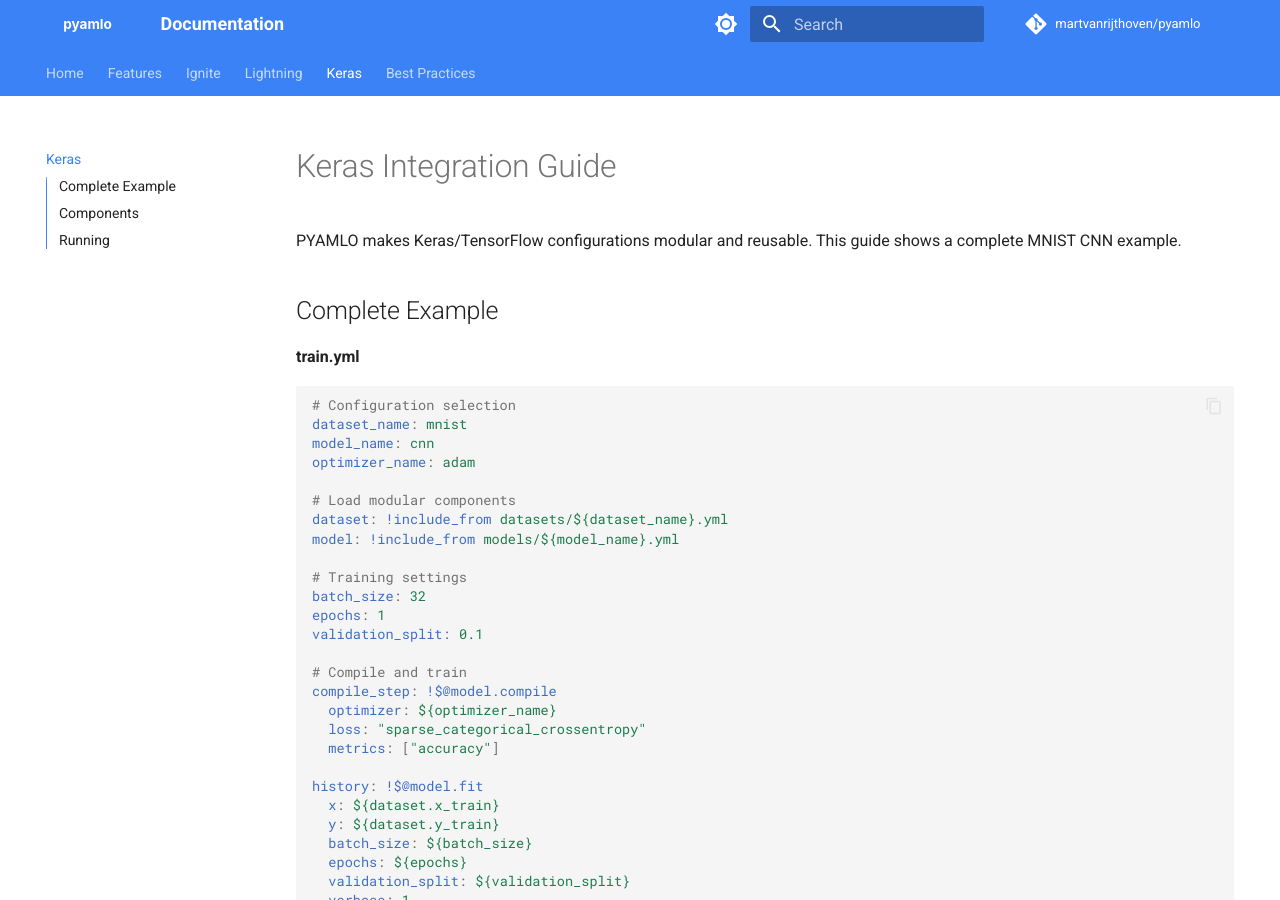
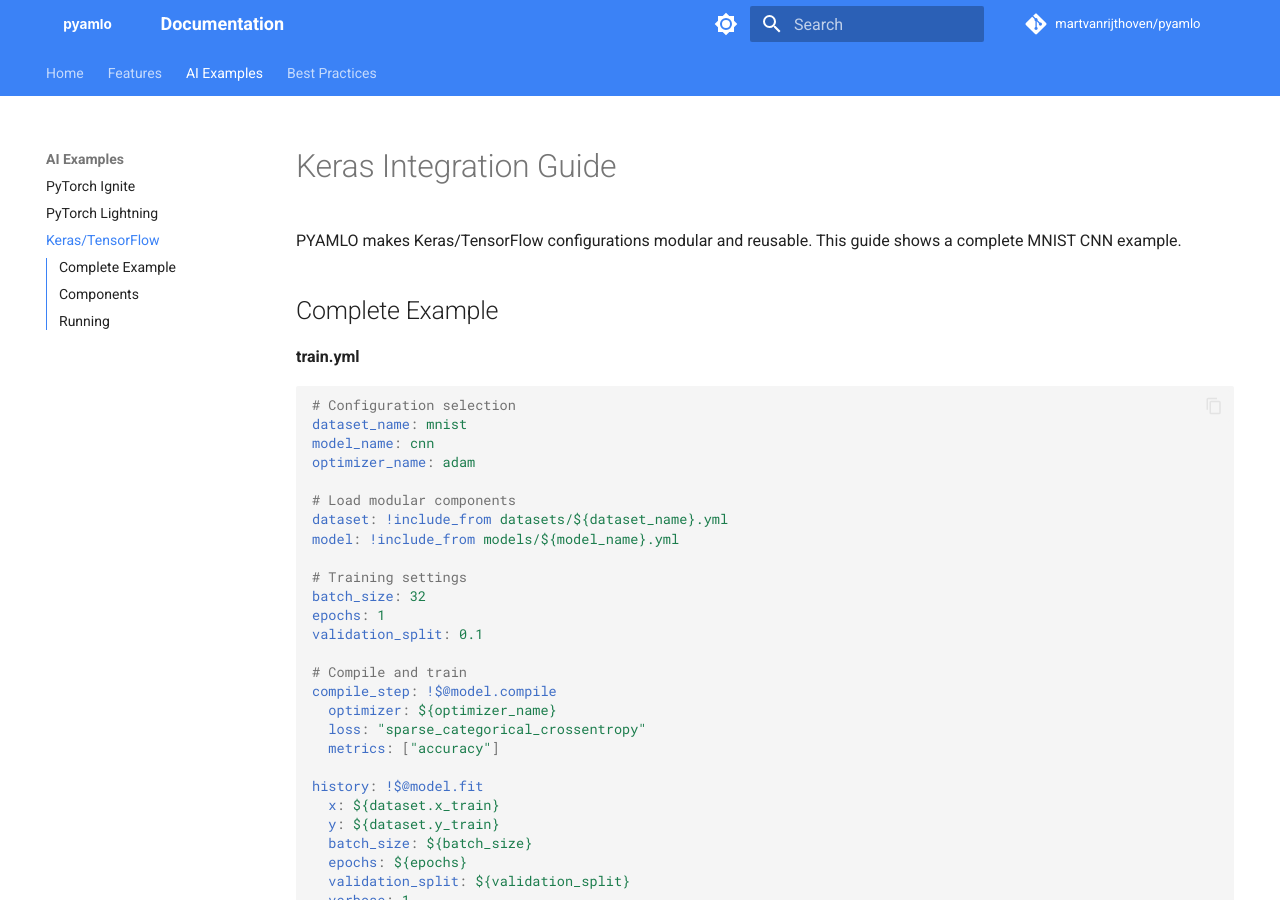
Before and after one commit to martvanrijthoven/pyamlo, an MkDocs documentation site: the page built from docs/keras.md, in a window 1280 px wide and 900 px high. Built offline with MkDocs 1.6.1 and Material for MkDocs 9.7.7, drawn with Linux system fonts in a browser that asks for light colours; comment, search, counter and statistics services are not loaded.

Commit message:
AI examples docs

```diff
--- a/mkdocs.yml
+++ b/mkdocs.yml
@@ -7,9 +7,10 @@ edit_uri: edit/main/docs/ # Or appropriate branch/path
 nav:
   - Home: index.md
   - Features: features.md
-  - Ignite: ignite.md
-  - Lightning: lightning.md
-  - Keras: keras.md
+  - AI Examples:
+    - PyTorch Ignite: ignite.md
+    - PyTorch Lightning: lightning.md
+    - Keras/TensorFlow: keras.md
   - Best Practices: best-practices.md
 
 
```
